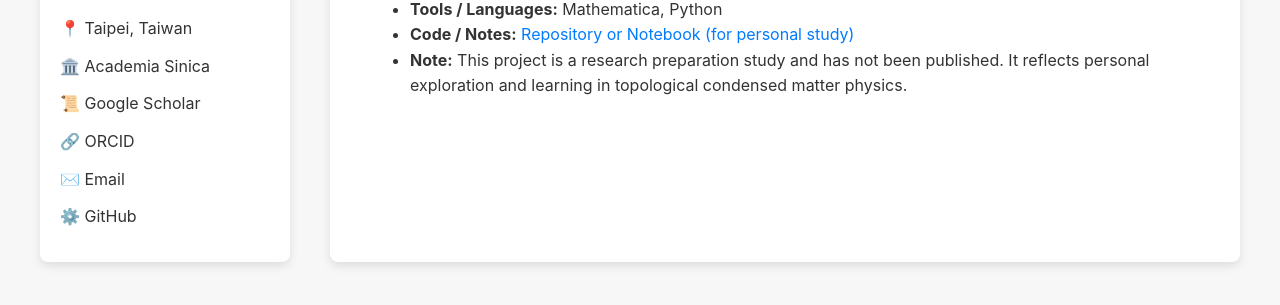
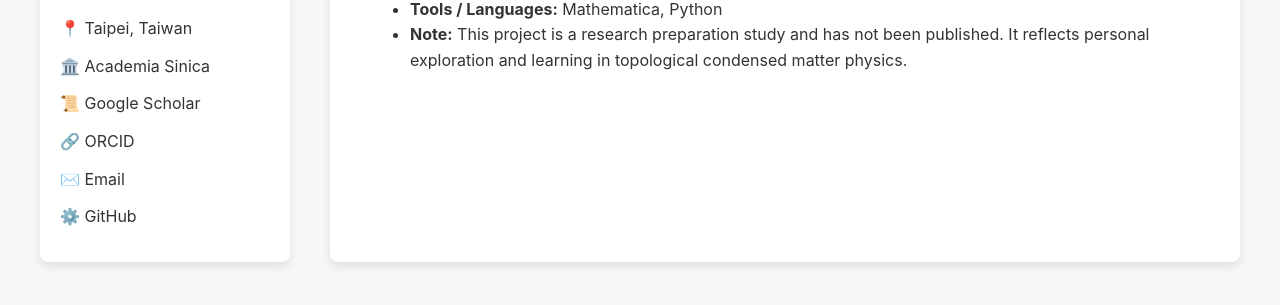
Before and after one commit to yhmchen/yhmchen.github.io, a plain HTML site: page Condensed matter physics.html in a window 1280 px wide. Shown: the part 483-788 px from the top of the page. Drawn offline with Linux system fonts and the light colour scheme.

Commit message:
Update Condensed matter physics.html

```diff
--- a/Condensed matter physics.html
+++ b/Condensed matter physics.html
@@ -70,10 +70,6 @@
     <strong>Tools / Languages:</strong> Mathematica, Python
 </li>
 <li>
-    <strong>Code / Notes:</strong>
-    <a href="YOUR_REPO_LINK_HERE" target="_blank">Repository or Notebook (for personal study)</a>
-</li>
-<li>
     <strong>Note:</strong> This project is a research preparation study and has not been published. It reflects personal exploration and learning in topological condensed matter physics.
 </li>
 
```
